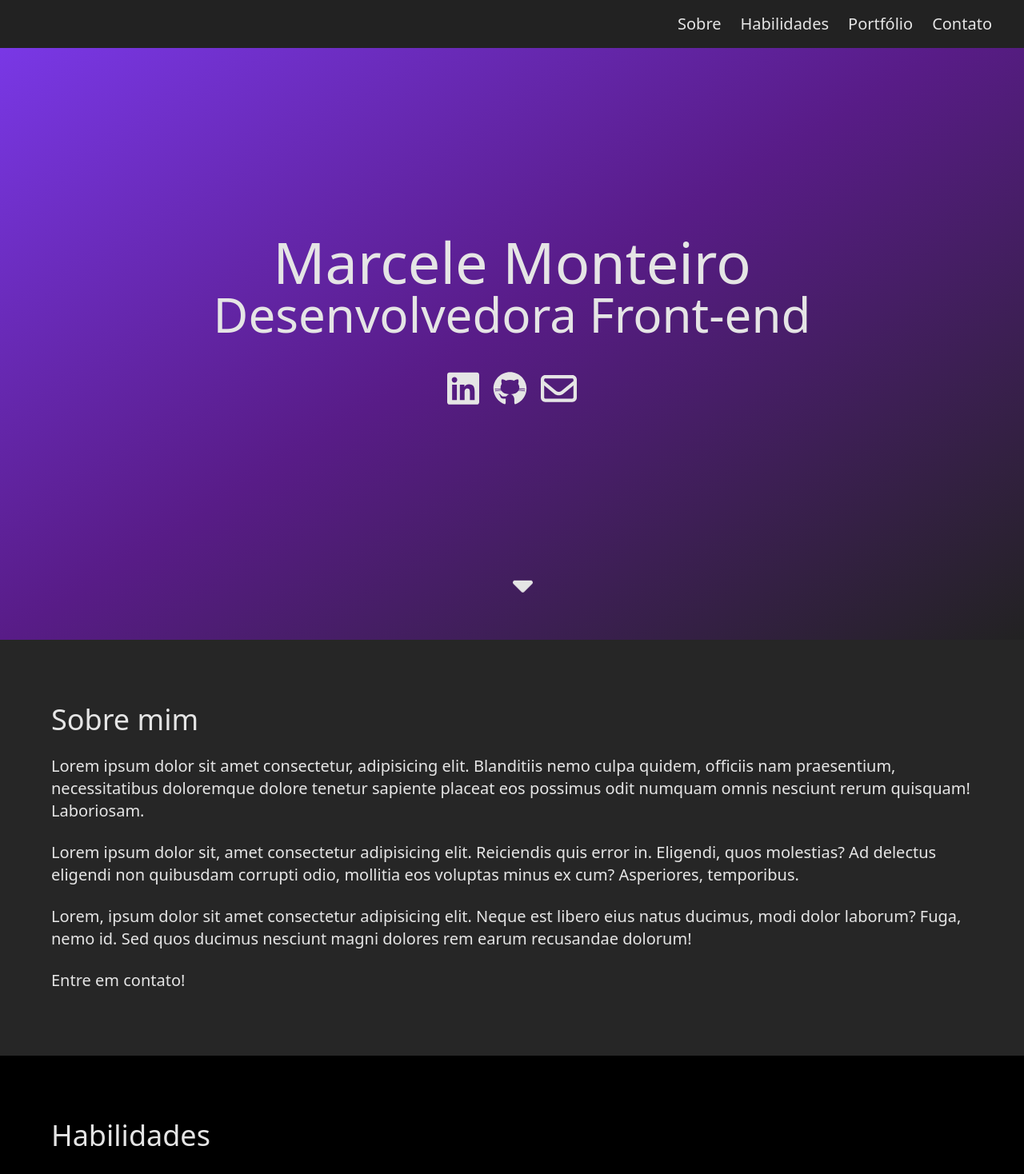
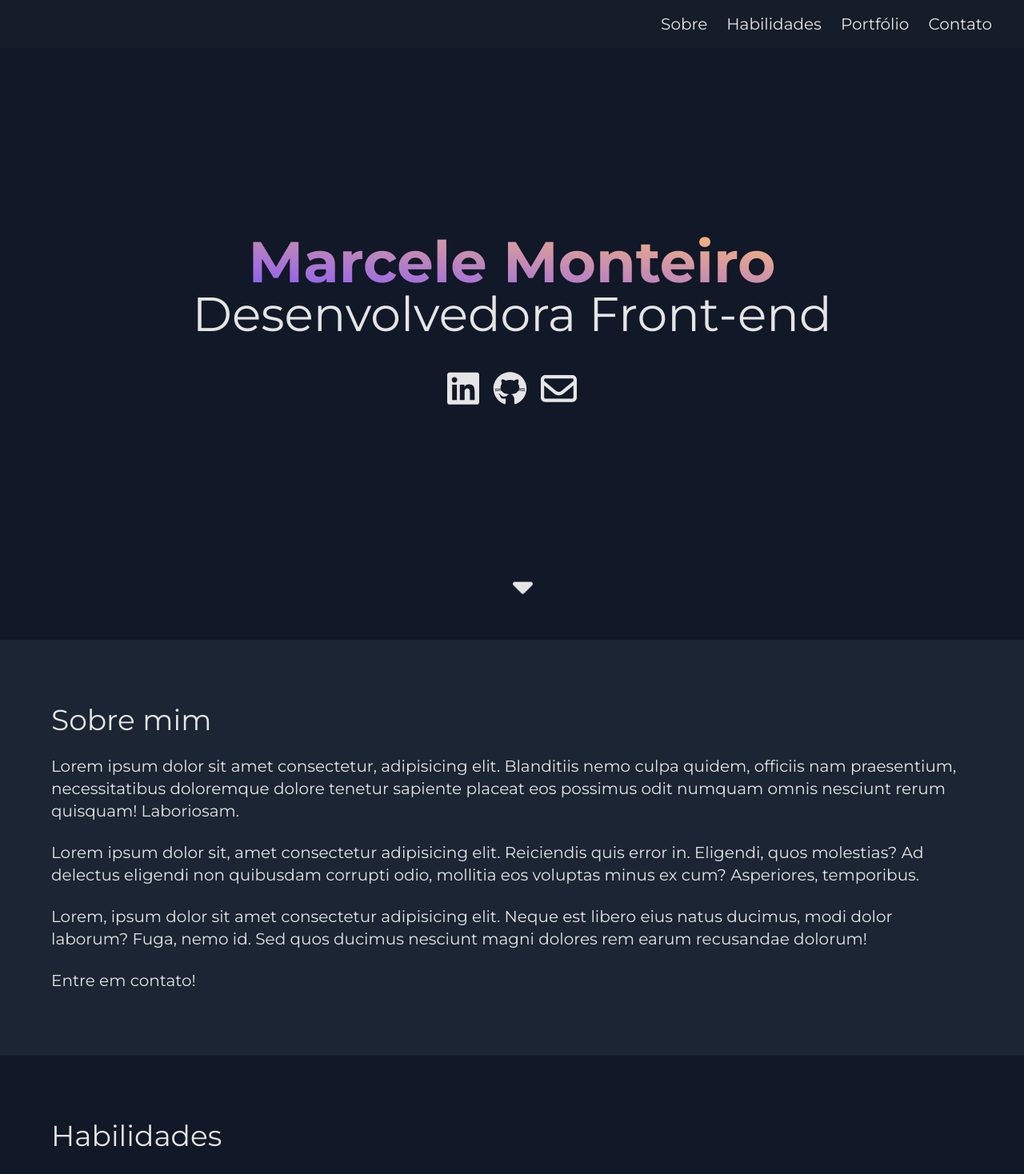
Before and after one commit to marcelemonteiro/marcelemonteiroportfolio, a Next.js app: page /pt in a window 1280 px wide. Shown: the top 1468 px of the page at 80% size. Built offline with nearby package versions, Linux system fonts and the light colour scheme.

Commit message:
More adjusts

```diff
--- a/app/[locale]/layout.tsx
+++ b/app/[locale]/layout.tsx
@@ -2,8 +2,12 @@ import type { Metadata } from "next";
 import { NextIntlClientProvider } from "next-intl";
 import { notFound } from "next/navigation";
 
+import { Montserrat } from "next/font/google";
+
 import Header from "@/components/Header";
 import Footer from "@/components/Footer";
+
+const montserrat = Montserrat({ subsets: ['latin']});
 
 export function generateStaticParams() {
   return [{ locale: "pt" }, { locale: "en" }];
@@ -29,11 +33,11 @@ export default async function RootLayout({
   }
 
   return (
-    <html lang={locale} className="scroll-smooth">
+    <html lang={locale} className={`scroll-smooth ${montserrat.className}`}>
       <body>
         <NextIntlClientProvider locale={locale} messages={messages}>
           {/* <div className="text-xl font-light text-neutral-200 bg-gradient-to-b from-[#4C0070] via-[#9A0680] to-[#160040]"> */}
-          <div className="text-xl text-neutral-200 bg-black">
+          <div className="text-xl text-neutral-200 bg-[#111827]">
             {/* <Header lang={locale} /> */}
             {children}
             {/* <Footer /> */}
--- a/app/[locale]/page.tsx
+++ b/app/[locale]/page.tsx
@@ -20,7 +20,7 @@ export default function Home() {
       <div className="flex justify-center">
         <header
           className={`fixed z-10 w-full ${
-            expandNav ? "bg-[#4c0070]" : "bg-[#222]"
+            expandNav ? "bg-[#4c0070]" : "bg-[#151d29]"
           } pt-4 flex flex-col justify-end transition-all ease-linear`}
         >
           <button
@@ -60,9 +60,9 @@ export default function Home() {
         </header>
 
         <div className="w-full">
-          <main className="relative min-h-screen w-full flex flex-col justify-center items-center bg-gradient-to-tl from-[#222] via-purple-900 to-violet-600">
+          <main className="relative min-h-screen w-full flex flex-col justify-center items-center">
             {/* <Image className="absolute w-full h-full object-cover opacity-[15%] invert backdrop-opacity-15"  src="/fundoo.jpg" width={1000} height={1000} alt="fundo" /> */}
-            <h1 className="text-4xl md:text-7xl">Marcele Monteiro</h1>
+            <h1 className="text-4xl md:text-7xl font-bold bg-gradient-to-tr from-violet-500 to-orange-300 bg-clip-text text-transparent">Marcele Monteiro</h1>
             <h2 className="text-2xl md:text-6xl">Desenvolvedora Front-end</h2>
 
             <div className="flex gap-4 mt-10">
@@ -84,7 +84,7 @@ export default function Home() {
             </a>
           </div>
 
-          <section id="about" className="px-4 lg:px-0 py-20 bg-neutral-800">
+          <section id="about" className="px-4 lg:px-0 py-20 bg-[#1b2533]">
             <div className="max-w-6xl m-auto">
               <h2 className="text-4xl">Sobre mim</h2>
 
@@ -128,7 +128,7 @@ export default function Home() {
             </div>
           </section>
 
-          <section id="portfolio" className="px-4 lg:px-0 py-20 bg-neutral-800">
+          <section id="portfolio" className="px-4 lg:px-0 py-20 bg-[#1b2533]">
             <div className="max-w-6xl m-auto">
               <h2 className="text-4xl">Projetos</h2>
 
@@ -321,7 +321,7 @@ export default function Home() {
         </div>
       </div>
 
-      <footer className="text-center p-4 bg-neutral-800 text-neutral-100">
+      <footer className="text-center p-4 bg-[#1b2533] text-neutral-100">
         <span className="font-light">© 2023 Marcele Monteiro</span>
       </footer>
     </>
```
